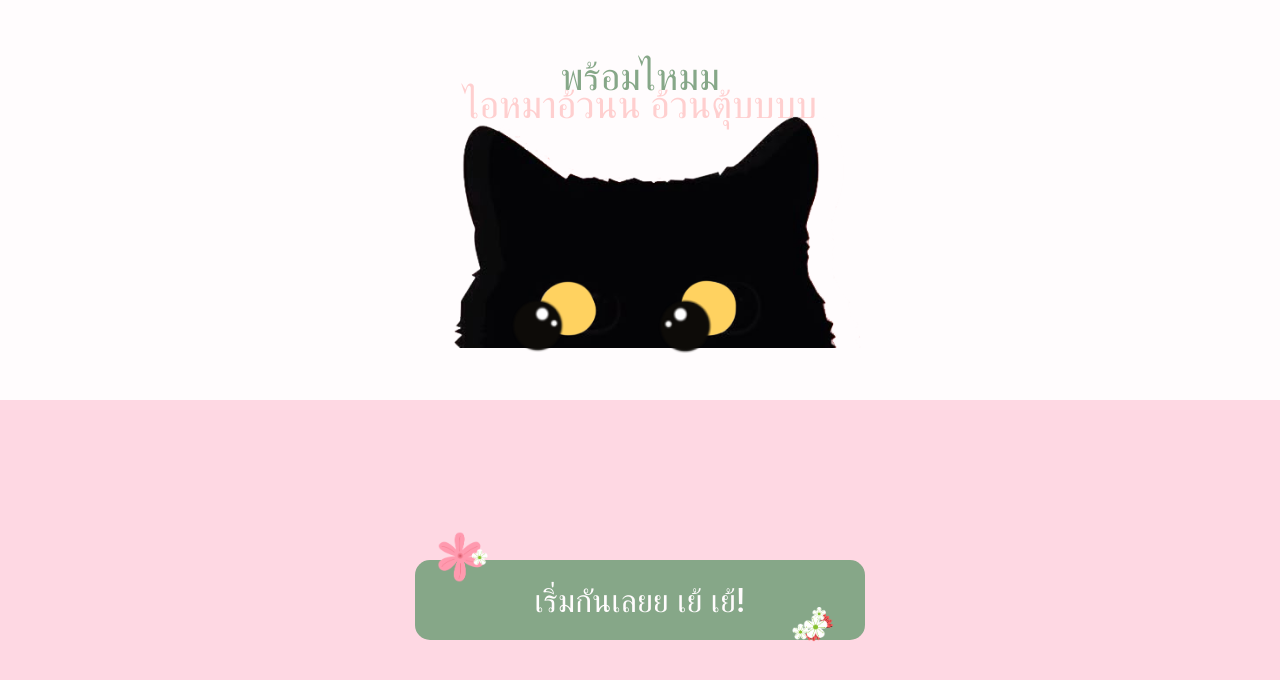
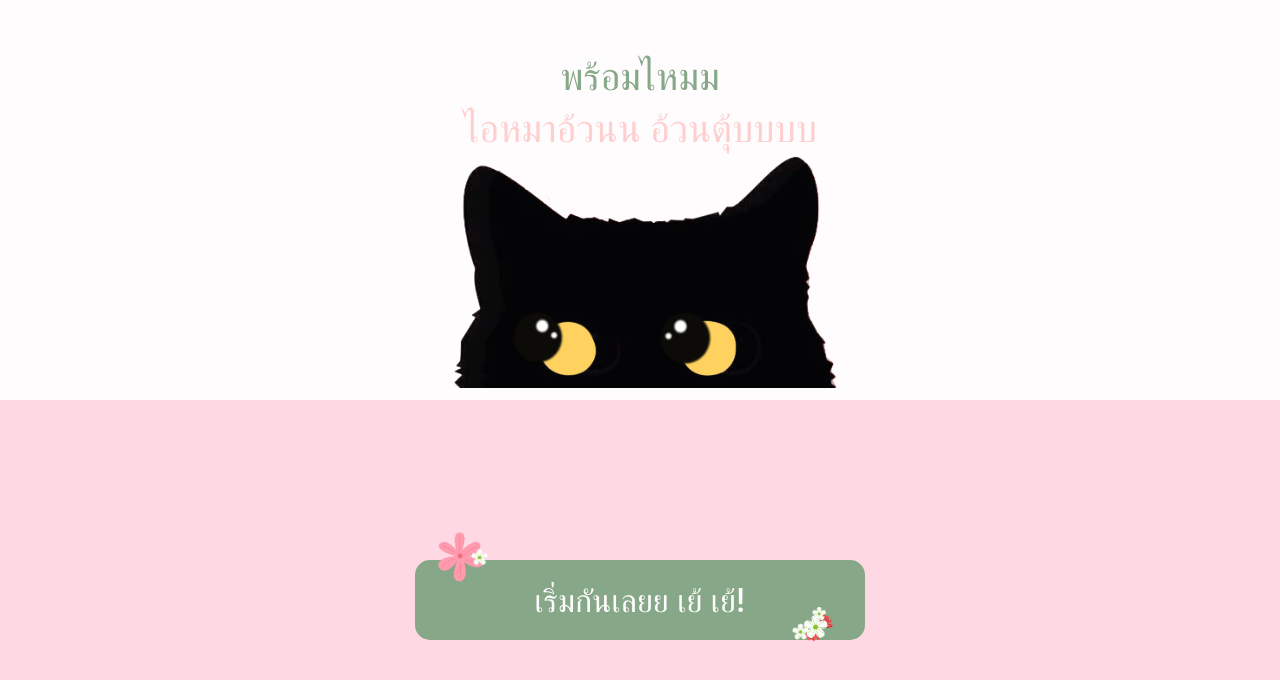
Before and after one commit to B12Ly/foryou, a React (Vite) app: page / in a window 1280 px wide. Shown: the top 680 px of the page. Built offline with nearby package versions, Linux system fonts and the light colour scheme.

Commit message:
fix the position with full screen

```diff
--- a/src/components/pre.css
+++ b/src/components/pre.css
@@ -45,8 +45,8 @@ body,
   color: #86a788;
   font-size: 3vw;
   font-weight: 700;
-  margin-top: -26vh;
-  margin-bottom: -5vh;
+  margin-top: -23vh;
+  margin-bottom: -2vh;
 }
 
 .message-2 {
@@ -86,7 +86,7 @@ body,
   max-width: 730px;
   height: auto;
   position: absolute;
-  top: 12vh;
+  top: 17vh;
   left: 50%;
   transform: translateX(-50%);
   pointer-events: none;
@@ -98,7 +98,7 @@ body,
   max-width: 70px;
   max-height: 70px;
   position: absolute;
-  top: 40vh;
+  top: 41.5vh;
   display: flex;
   justify-content: center;
   align-items: center;
```
